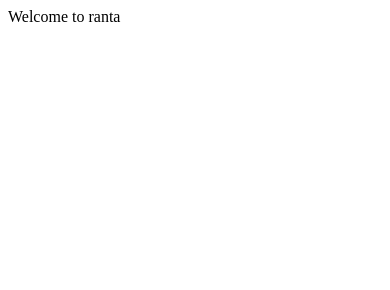
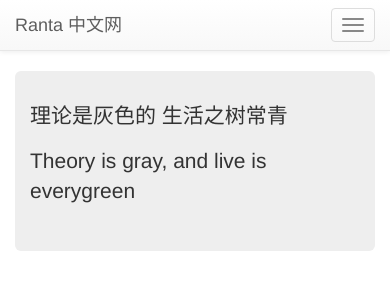
Before and after one commit to Harris2012/www-ranta-cn, a plain HTML site: page index.html in a window 390 px wide. Drawn offline with nearby package versions, Linux system fonts and the light colour scheme.

Commit message:
update index.html

```diff
--- a/index.html
+++ b/index.html
@@ -1,11 +1,38 @@
+
 <!DOCTYPE html>
 <html>
 <head>
-    <meta http-equiv="Content-Type" content="text/html; charset=utf-8" />
-    <title>ranta.cn</title>
     <meta charset="utf-8" />
+    <meta name="viewport" content="width=device-width, initial-scale=1.0">
+    <title>Home - Ranta</title>
+    <link href="http://cdn.bootcss.com/bootstrap/3.3.1/css/bootstrap.min.css" rel="stylesheet" />
+    <link href="http://cdn.bootcss.com/bootstrap/3.3.1/css/bootstrap-theme.min.css" rel="stylesheet" />
 </head>
 <body>
-    Welcome to ranta
+    <div class="navbar navbar-default navbar-static-top">
+        <div class="container">
+            <div class="navbar-header">
+                <button type="button" class="navbar-toggle" data-toggle="collapse" data-target=".navbar-collapse">
+                    <span class="icon-bar"></span>
+                    <span class="icon-bar"></span>
+                    <span class="icon-bar"></span>
+                </button>
+                <a class="navbar-brand" href="/">Ranta 中文网</a>
+            </div>
+            <div class="navbar-collapse collapse">
+                <ul class="nav navbar-nav"></ul>
+            </div>
+        </div>
+    </div>
+    <div class="container">
+
+        <div class="jumbotron">
+            <p>理论是灰色的 生活之树常青</p>
+            <p>Theory is gray, and live is everygreen</p>
+        </div>
+
+    </div>
+    <script src="http://cdn.bootcss.com/jquery/2.1.1/jquery.min.js"></script>
+    <script src="http://cdn.bootcss.com/bootstrap/3.3.1/js/bootstrap.min.js"></script>
 </body>
 </html>
```
